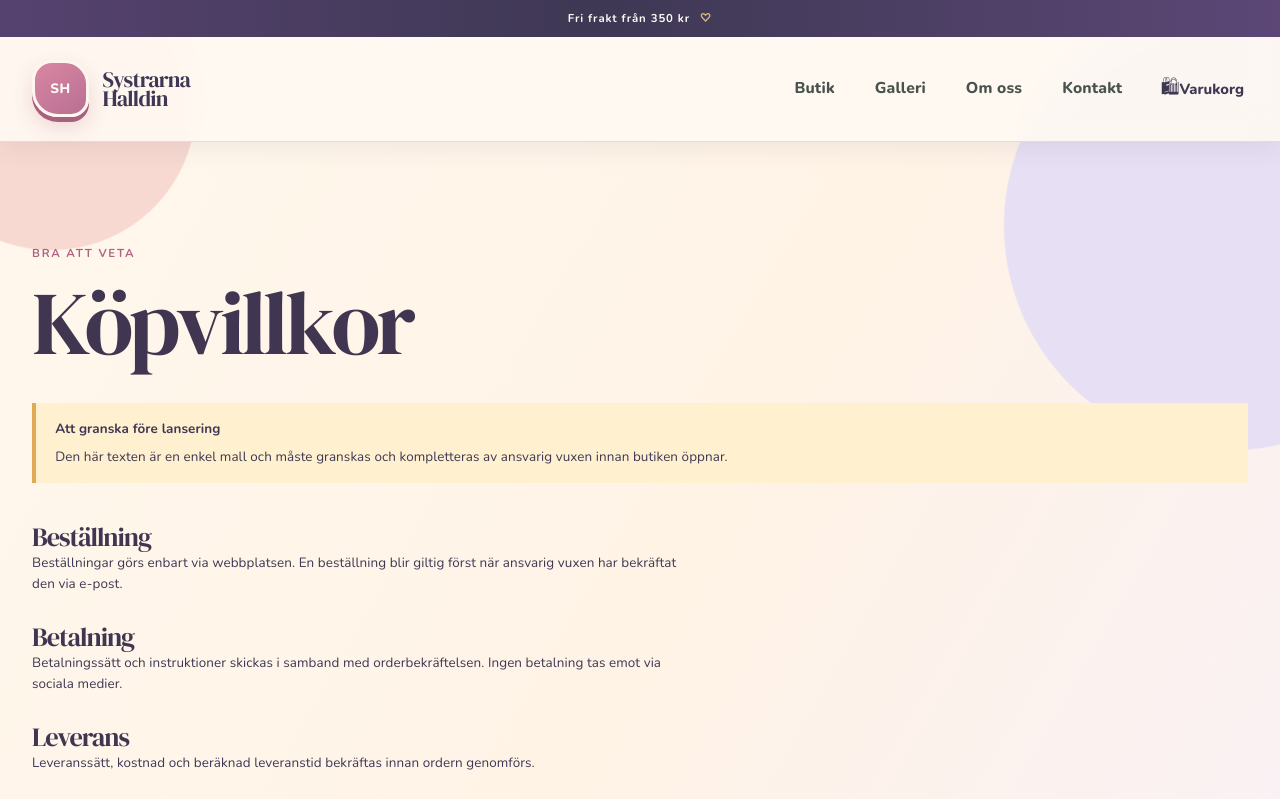
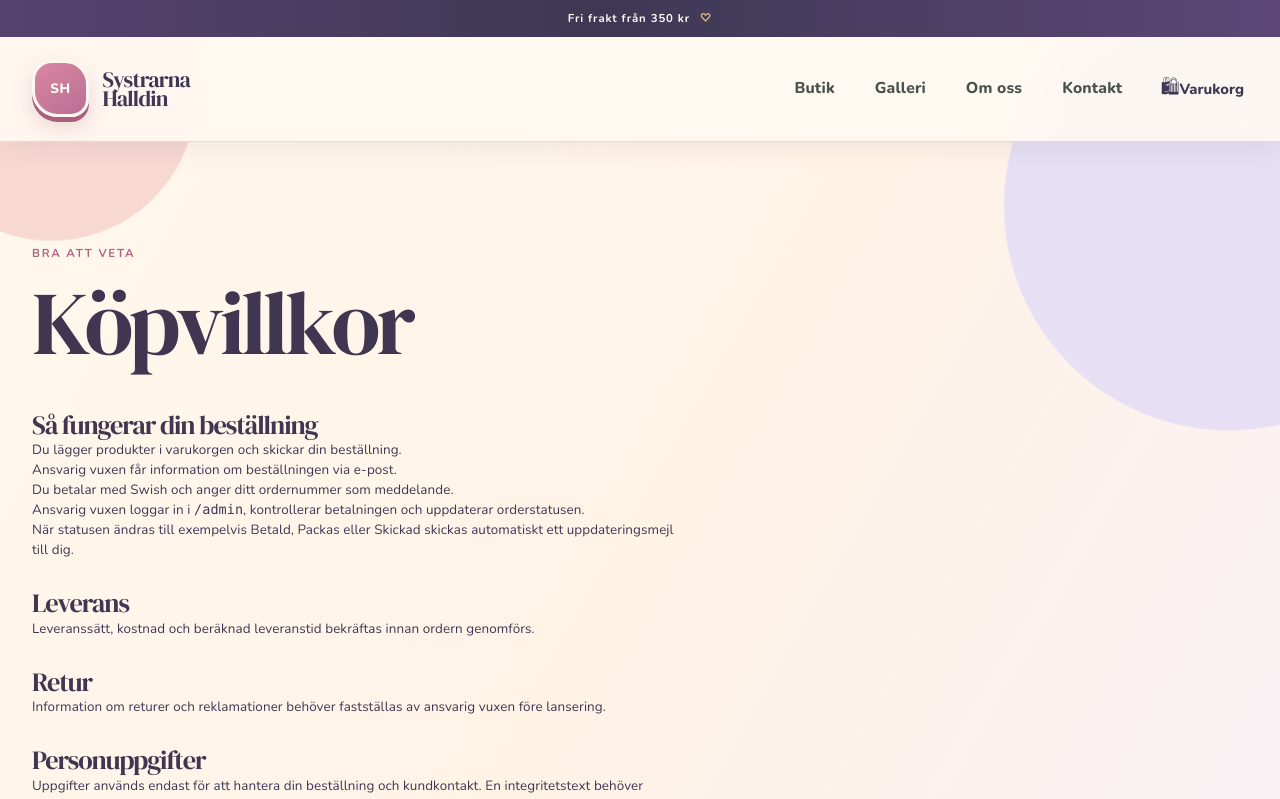
Before and after one commit to YouTubeRobski87/systrarna-halldin, a SvelteKit app: page /villkor in a window 1280 px wide. Shown: the top 799 px of the page. Built offline with nearby package versions, Linux system fonts and the light colour scheme.

Commit message:
Uppdatera köpvillkorens orderflöde
Beskriv beställning, Swish-betalning och hur orderstatus uppdateras i admin med automatiska mejl.

```diff
--- a/src/routes/villkor/+page.svelte
+++ b/src/routes/villkor/+page.svelte
@@ -7,24 +7,15 @@
 <main class="page prose-page terms">
 	<p class="eyebrow">Bra att veta</p>
 	<h1>Köpvillkor</h1>
-	<aside class="review-note">
-		<b>Att granska före lansering</b>
-		<p>
-			Den här texten är en enkel mall och måste granskas och kompletteras av ansvarig vuxen innan
-			butiken öppnar.
-		</p>
-	</aside>
 	<section>
-		<h2>Beställning</h2>
-		<p>
-			Beställningar görs enbart via webbplatsen. En beställning blir giltig först när ansvarig vuxen
-			har bekräftat den via e-post.
-		</p>
-		<h2>Betalning</h2>
-		<p>
-			Betalningssätt och instruktioner skickas i samband med orderbekräftelsen. Ingen betalning tas
-			emot via sociala medier.
-		</p>
+		<h2>Så fungerar din beställning</h2>
+		<ol>
+			<li>Du lägger produkter i varukorgen och skickar din beställning.</li>
+			<li>Ansvarig vuxen får information om beställningen via e-post.</li>
+			<li>Du betalar med Swish och anger ditt ordernummer som meddelande.</li>
+			<li>Ansvarig vuxen loggar in i <code>/admin</code>, kontrollerar betalningen och uppdaterar orderstatusen.</li>
+			<li>När statusen ändras till exempelvis Betald, Packas eller Skickad skickas automatiskt ett uppdateringsmejl till dig.</li>
+		</ol>
 		<h2>Leverans</h2>
 		<p>Leveranssätt, kostnad och beräknad leveranstid bekräftas innan ordern genomförs.</p>
 		<h2>Retur</h2>
```
